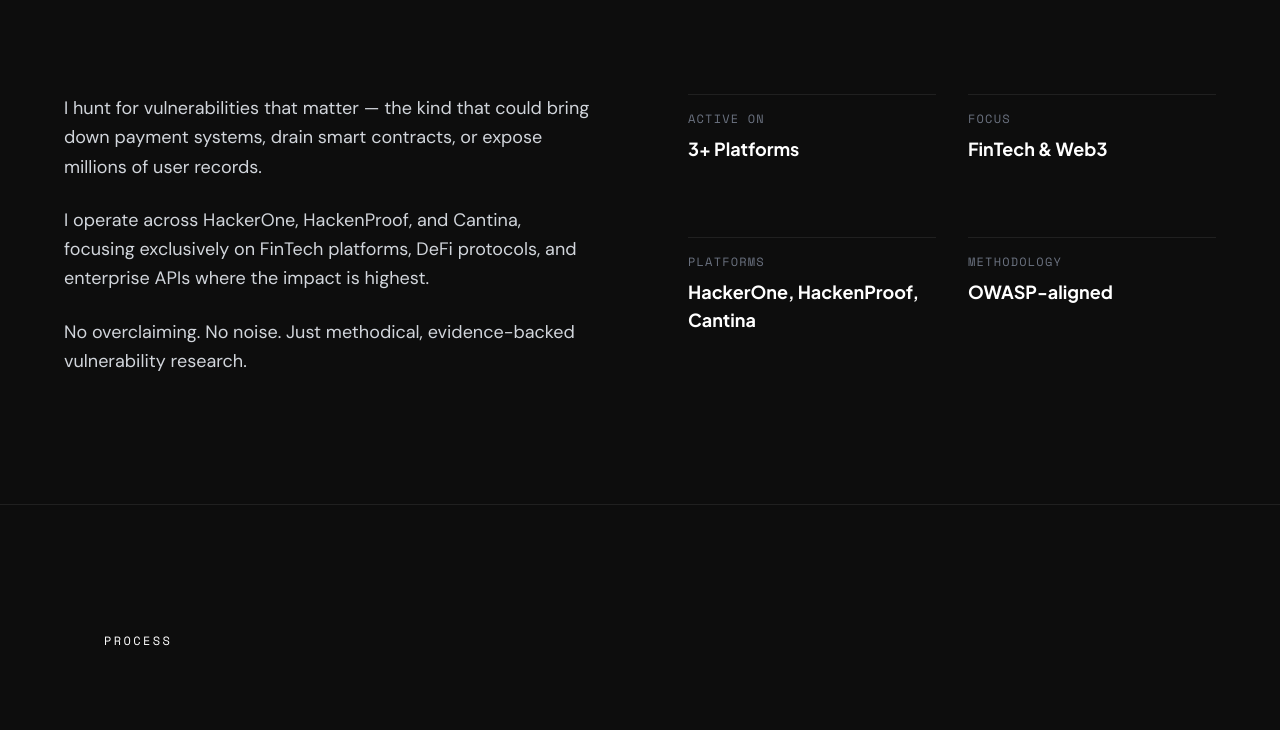
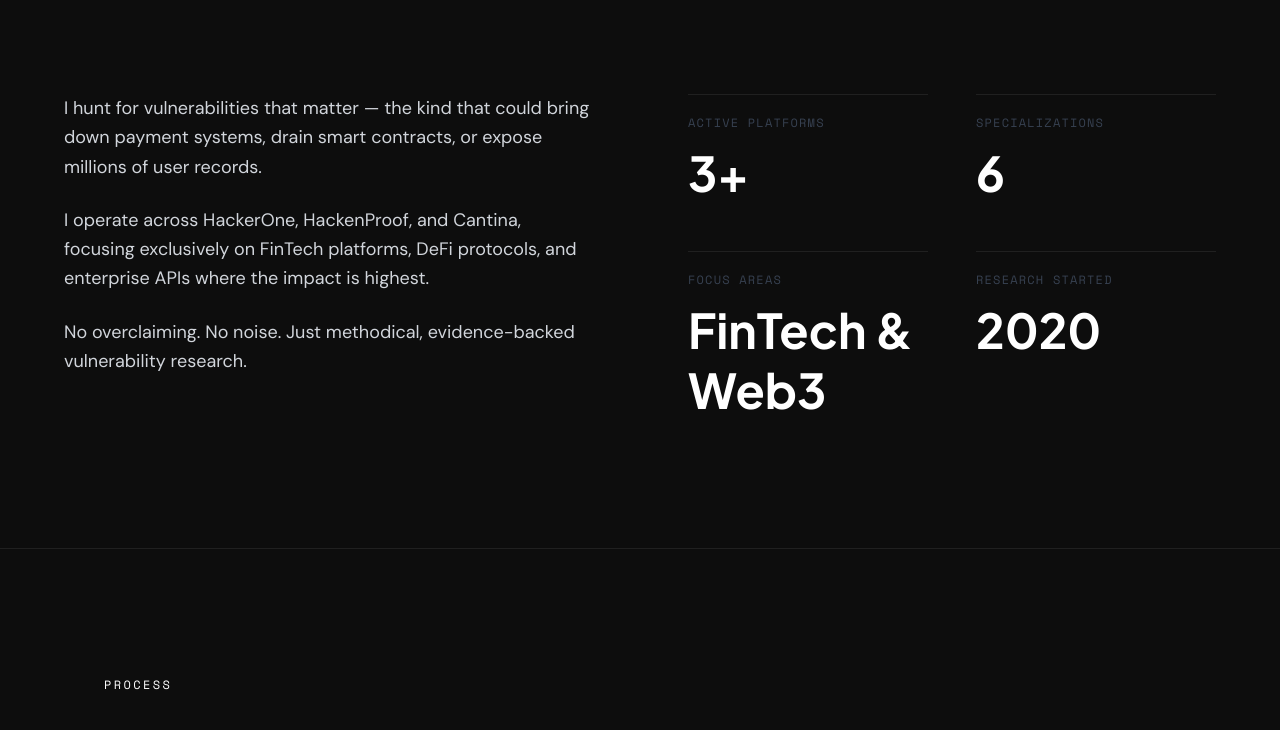
Before and after one commit to auwal11/auwalbussines, a Next.js app: page / in a window 1280 px wide. Shown: the part 1155-1885 px from the top of the page. Built offline with nearby package versions, Linux system fonts and the light colour scheme.

Commit message:
feat: update theme color & revise about & contact sections
Co-authored-by: Auwalbussines <141063667+auwal11@users.noreply.github.com>

```diff
--- a/app/layout.tsx
+++ b/app/layout.tsx
@@ -50,7 +50,7 @@ export const metadata: Metadata = {
 }
 
 export const viewport = {
-  themeColor: "#020409",
+  themeColor: "#0d0d0d",
   width: "device-width",
   initialScale: 1,
 }
--- a/components/portfolio/about.tsx
+++ b/components/portfolio/about.tsx
@@ -98,22 +98,19 @@ export function About() {
             </p>
           </div>
 
-          {/* Right: Stats */}
-          <div className="grid grid-cols-2 gap-8">
+          {/* Right: Stats Grid (2x2) */}
+          <div className="grid grid-cols-2 gap-8 md:gap-12">
             {[
-              { label: 'Active on', value: '3+ Platforms' },
-              { label: 'Focus', value: 'FinTech & Web3' },
-              { label: 'Platforms', value: 'HackerOne, HackenProof, Cantina' },
-              { label: 'Methodology', value: 'OWASP-aligned' },
+              { label: 'Active Platforms', value: '3+' },
+              { label: 'Specializations', value: '6' },
+              { label: 'Focus Areas', value: 'FinTech & Web3' },
+              { label: 'Research Started', value: '2020' },
             ].map((stat, idx) => (
-              <div
-                key={idx}
-                className="border-t border-border pt-4 overflow-hidden"
-              >
-                <div className="reveal-line text-xs font-mono uppercase tracking-widest text-muted-foreground mb-2">
+              <div key={idx} className="border-t border-border pt-5 overflow-hidden">
+                <div className="reveal-line text-xs font-mono uppercase tracking-widest text-text-dim mb-3">
                   {stat.label}
                 </div>
-                <div className="reveal-line text-base md:text-lg font-display font-700 text-foreground">
+                <div className="reveal-line text-3xl md:text-5xl font-display font-900 text-white leading-tight">
                   {stat.value}
                 </div>
               </div>
--- a/components/portfolio/contact.tsx
+++ b/components/portfolio/contact.tsx
@@ -31,23 +31,21 @@ export function Contact() {
   return (
     <section ref={containerRef} id="contact" className="relative py-32 px-12 border-t border-border" suppressHydrationWarning>
       <div className="max-w-6xl mx-auto">
-        {/* Large CTA Headline */}
+        {/* Large CTA Headline - 3 lines with proper spacing */}
         <div className="mb-16 text-center">
           <h2 className="text-6xl md:text-8xl font-display font-800 leading-tight mb-8" suppressHydrationWarning>
             <div className="overflow-hidden">
-              <span className="cta-word inline-block text-white">Open</span>
+              <span className="cta-word inline-block text-white">Let&apos;s</span>
             </div>
             <div className="overflow-hidden">
-              <span className="cta-word inline-block text-white">to</span>
+              <span className="cta-word inline-block text-white">Work</span>
             </div>
             <div className="overflow-hidden">
-              <span className="cta-word inline-block text-transparent" style={{ WebkitTextStroke: '2px #0ae448' }}>
-                Security
-              </span>
-            </div>
-            <div className="overflow-hidden">
-              <span className="cta-word inline-block text-transparent" style={{ WebkitTextStroke: '2px #0ae448' }}>
-                Roles.
+              <span
+                className="cta-word inline-block text-transparent"
+                style={{ WebkitTextStroke: '1.5px rgba(255, 255, 255, 0.25)' }}
+              >
+                Together.
               </span>
             </div>
           </h2>
```
